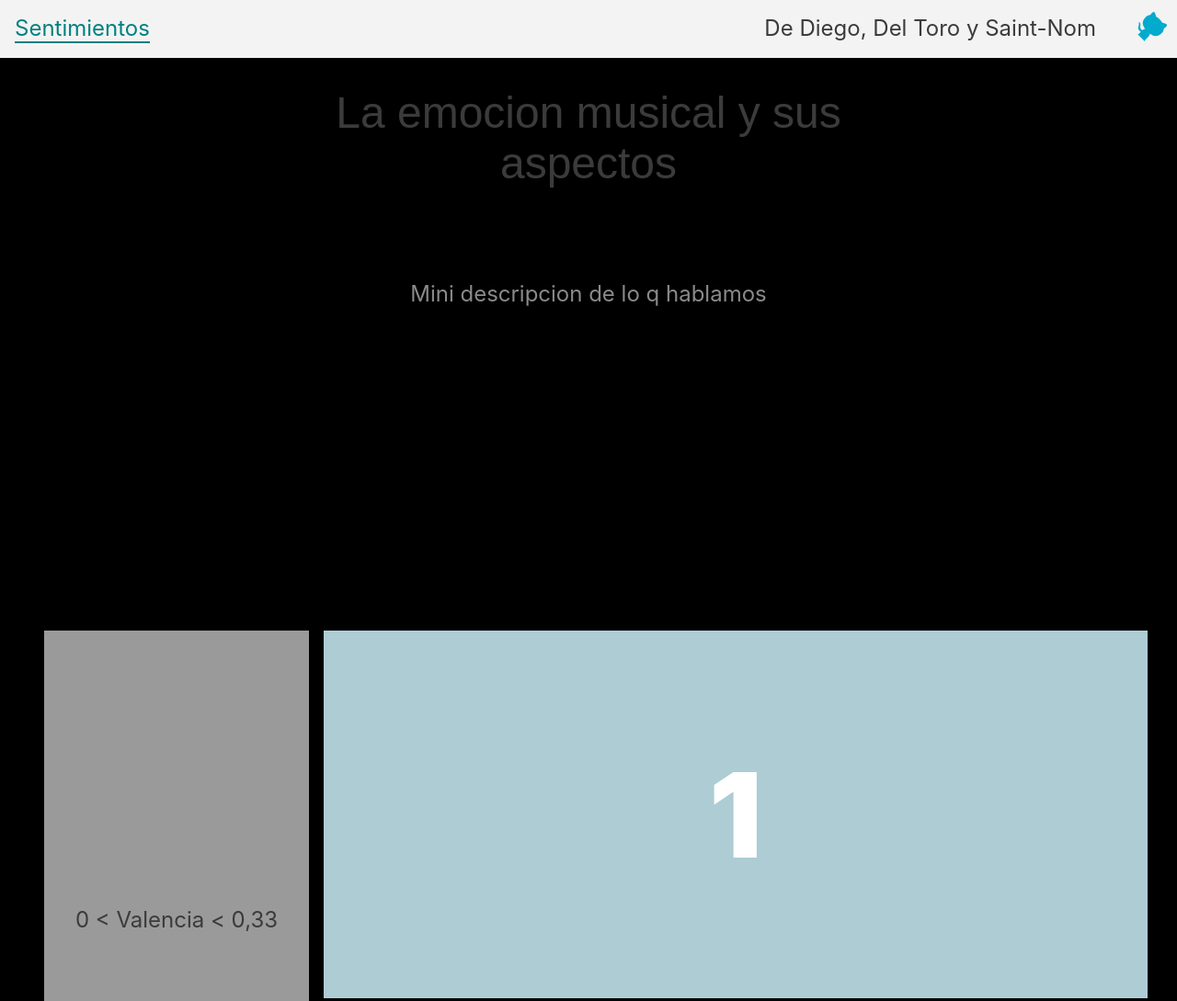
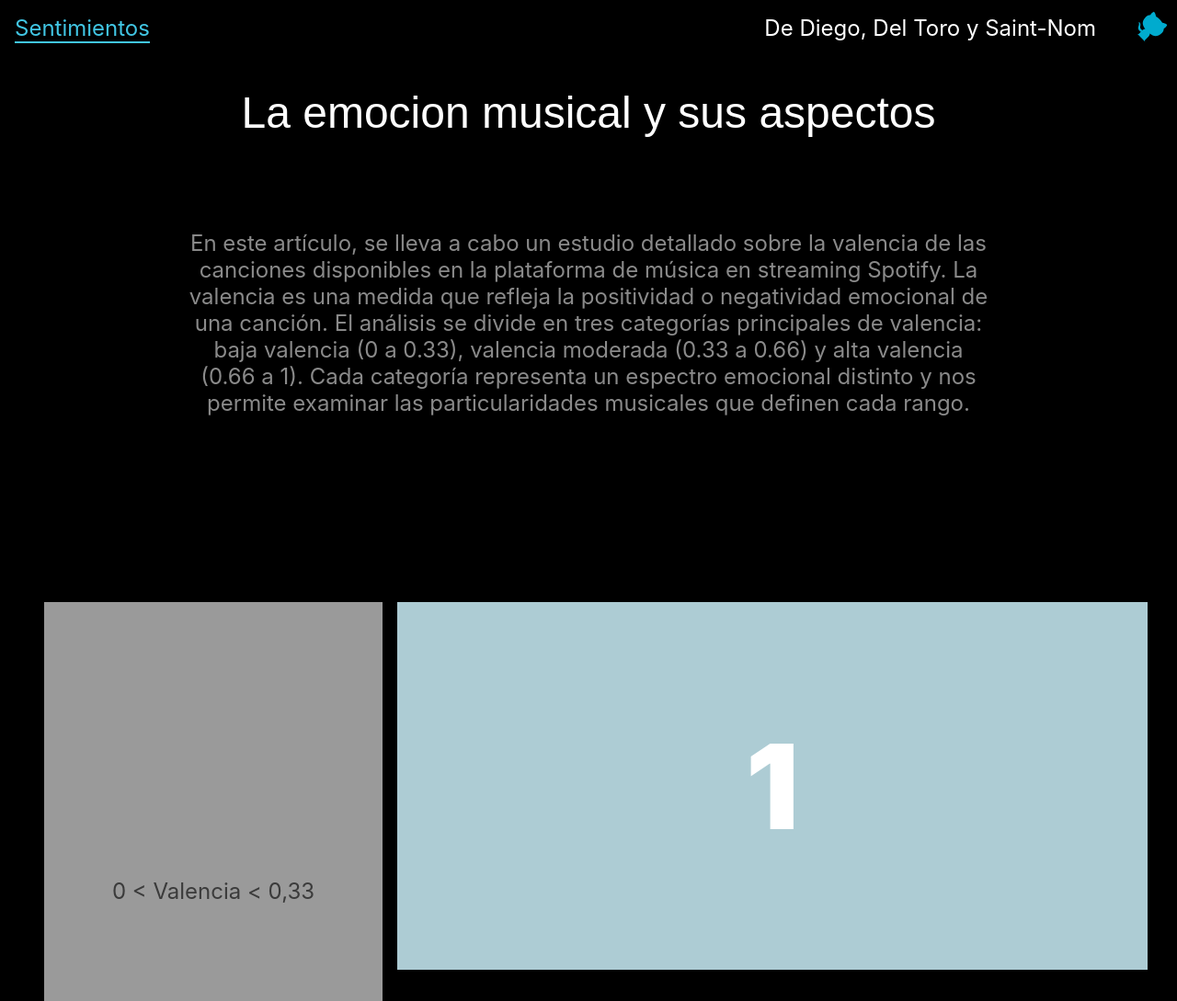
Before and after one commit to osaintnom/Anlisis-del-Comportamiento-de-Spotify, a plain HTML site: page Scrollama/sticky_side/indice.html in a window 1280 px wide. Shown: the top 1089 px of the page at 92% size. Drawn offline with nearby package versions, Linux system fonts and the light colour scheme.

Commit message:
Cambios colores

```diff
--- a/Scrollama/sticky_side/indice.html
+++ b/Scrollama/sticky_side/indice.html
@@ -30,7 +30,7 @@
 		article {
 			position: relative;
 			padding: 0 1rem;
-			max-width: 20rem;
+			max-width: 25rem;
 		}
 
 		figure {
@@ -59,6 +59,7 @@
 			color: #fff;
 		}
 
+
 		.step {
 			margin: 0 auto 2rem auto;
 			background-color: #3b3b3b;
@@ -81,7 +82,16 @@
 		}
 		.intro__hed {
 			font-family: sans-serif;
+			color: white;
 		}
+
+		nav {
+    		background-color: black; /* Add this line to change the background color to black */
+  		}
+		.nav__examples p {
+    		color: white; /* Add this line to change the text color to white */
+  		}
+
 	</style>
 </head>
 
@@ -99,16 +109,17 @@
 		</svg></a>
 	<main>
 		<nav>
-			<a href="https://github.com/osaintnom/VD_FINAL_Sentimientos">Sentimientos</a>
+			<a href="https://github.com/osaintnom/VD_FINAL_Sentimientos" style="color: rgb(65, 198, 228);">Sentimientos</a>
 			<div class="nav__examples">
 				<p>De Diego, Del Toro y Saint-Nom</p>
 			</div>
 		</nav>
-		<section id="intro">
+		<section id="intro" style="max-width: 55rem;">
 			<h1 class="intro__hed">La emocion musical y sus aspectos</h1>
-			<p class="intro__dek" style="margin-top: 100px;">
-				Mini descripcion de lo q hablamos
+			<p class="intro__dek" style="margin-top: 100px; margin-bottom: -150px;">
+				En este artículo, se lleva a cabo un estudio detallado sobre la valencia de las canciones disponibles en la plataforma de música en streaming Spotify. La valencia es una medida que refleja la positividad o negatividad emocional de una canción. El análisis se divide en tres categorías principales de valencia: baja valencia (0 a 0.33), valencia moderada (0.33 a 0.66) y alta valencia (0.66 a 1). Cada categoría representa un espectro emocional distinto y nos permite examinar las particularidades musicales que definen cada rango.
 			</p>
+
 		</section>
 
 		<section id="scrolly">
--- /dev/null
+++ b/Scrollama/sticky_side/style.css
@@ -0,0 +1,29 @@
+/* import fonts locally*/
+@font-face {
+    font-family: 'Supreme';
+    src: url('../fonts/Supreme-Regular.otf');
+  }
+
+
+
+
+html{
+    scroll-behavior: smooth;
+}
+
+.intro__hed {
+    font-size: 50px; /* Adjust the size as desired */
+    font-family: "Arial", sans-serif; /* Specify the desired font */
+  }
+
+.header-title h1 {
+    font-size: 30rem;
+    margin: 0;
+  }
+
+  .title {
+    font-size: 60px;
+    /* margin-top: 100px; */
+    margin-bottom: 20px;
+    font-weight: bold;
+    }
```
Also changed, not shown: README.md, 2 other files.
